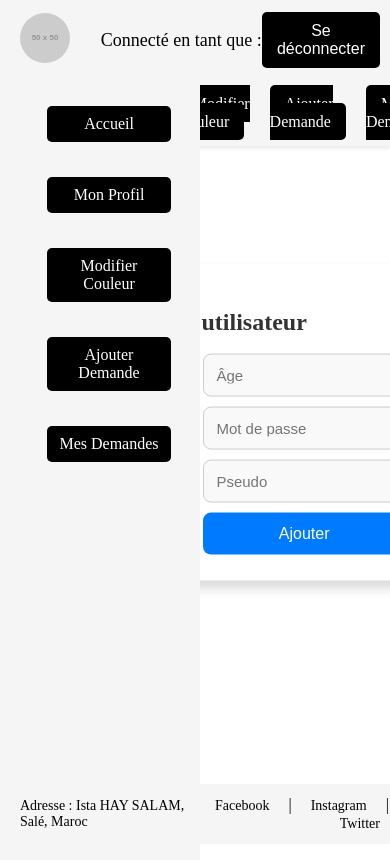
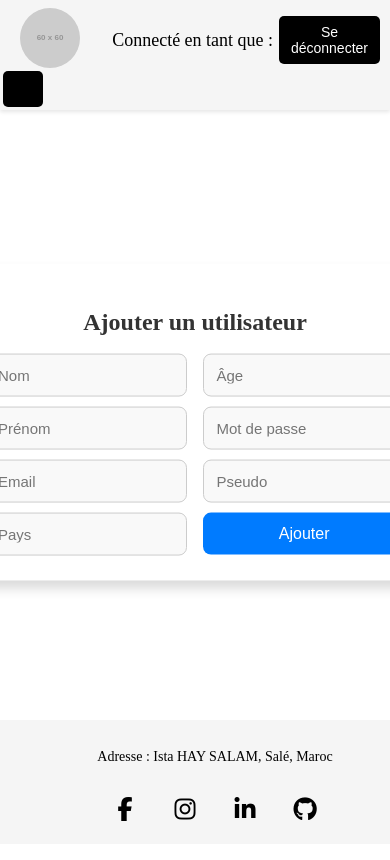
Before and after one commit to MimounaSrif/MyReactMiniProject, a React (Create React App) app: page /Accueil/add-user in a window 390 px wide. Shown: the top 860 px of the page. Built offline with nearby package versions, Linux system fonts and the light colour scheme.

Commit message:
la modification de layout pour qu'il soit en responsive designe

```diff
--- a/package.json
+++ b/package.json
@@ -3,6 +3,7 @@
   "version": "0.1.0",
   "private": true,
   "dependencies": {
+    "@fortawesome/fontawesome-free": "^6.7.2",
     "@fortawesome/free-solid-svg-icons": "^6.7.2",
     "@fortawesome/react-fontawesome": "^0.2.2",
     "@reduxjs/toolkit": "^2.5.0",
--- a/src/components/login.js
+++ b/src/components/login.js
@@ -3,6 +3,8 @@ import { useDispatch } from 'react-redux';
 import axios from 'axios';
 import { useNavigate } from 'react-router-dom';
 import { setUser } from '../redux/store';
+import { FontAwesomeIcon } from '@fortawesome/react-fontawesome';
+import { faEye, faEyeSlash } from '@fortawesome/free-solid-svg-icons';
 
 const Login = () => {
   const [username, setUsername] = useState('');
@@ -10,6 +12,7 @@ const Login = () => {
   const [error, setError] = useState([]);
   const [attempts, setAttempts] = useState(0);
   const [isDisabled, setIsDisabled] = useState(false);
+  const [showPassword, setShowPassword] = useState(false); // État pour gérer la visibilité du mot de passe
   const dispatch = useDispatch();
   const navigate = useNavigate();
 
@@ -41,6 +44,10 @@ const Login = () => {
     }
   };
 
+  const togglePasswordVisibility = () => {
+    setShowPassword(!showPassword);
+  };
+
   return (
     <div className="container">
       {/* Panneau gauche */}
@@ -61,14 +68,21 @@ const Login = () => {
             disabled={isDisabled}
             required
           />
+          <div className="password-container">
             <input
-            type="password"
+              type={showPassword ? 'text' : 'password'}
               placeholder="Mot de passe"
               value={password}
               onChange={(e) => setPassword(e.target.value)}
               disabled={isDisabled}
               required
             />
+            <FontAwesomeIcon
+              icon={showPassword ? faEyeSlash : faEye}
+              className="eye-icon"
+              onClick={togglePasswordVisibility}
+            />
+          </div>
           <button type="button" onClick={handleLogin} disabled={isDisabled}>
             Se connecter
           </button>
@@ -152,6 +166,17 @@ const Login = () => {
         .clean-link:hover {
           text-decoration: none;
         }
+        .password-container {
+          position: relative;
+        }
+        .eye-icon {
+          position: absolute;
+          right: 10px;
+          top: 50%;
+          transform: translateY(-50%);
+          cursor: pointer;
+          color: #6a11cb;
+        }
 
         /* Media Queries pour les écrans plus larges */
         @media (min-width: 768px) {
--- a/src/layout/FooterSection.js
+++ b/src/layout/FooterSection.js
@@ -1,79 +1,131 @@
-import React from 'react';
+import React, { useState, useEffect } from 'react';
+import '@fortawesome/fontawesome-free/css/all.min.css';
 
 const FooterSection = () => {
+    const [isMobile, setIsMobile] = useState(false);
+
+    useEffect(() => {
+        const handleResize = () => {
+            setIsMobile(window.innerWidth <= 768);
+        };
+        handleResize();
+        window.addEventListener('resize', handleResize);
+        return () => window.removeEventListener('resize', handleResize);
+    }, []);
+
     return (
-        <footer style={footerContainerStyle}>
-            <div style={footerUserInfoStyle}>
+        <footer style={{
+            ...footerContainerStyle,
+            flexDirection: isMobile ? 'column' : 'row',
+            height: isMobile ? 'auto' : '60px',
+            padding: isMobile ? '15px 20px' : '0 20px'
+        }}>
+            <div style={{
+                ...footerUserInfoStyle,
+                textAlign: isMobile ? 'center' : 'left',
+                marginBottom: isMobile ? '10px' : '0'
+            }}>
                 <p>Adresse : Ista HAY SALAM, Salé, Maroc</p>
             </div>
-            <div style={footerButtonContainerStyle}>
-                <a href="https://facebook.com" target="_blank" rel="noopener noreferrer" style={footerLinkStyle}>Facebook</a>
-                <span style={separatorStyle}> | </span>
-                <a href="https://instagram.com" target="_blank" rel="noopener noreferrer" style={footerLinkStyle}>Instagram</a>
-                <span style={separatorStyle}> | </span>
-                <a href="https://twitter.com" target="_blank" rel="noopener noreferrer" style={footerLinkStyle}>Twitter</a>
+
+            <div style={{
+                ...footerButtonContainerStyle,
+                textAlign: 'center',
+                paddingRight: isMobile ? '0' : '20px'
+            }}>
+                {/* Icône Facebook */}
+                <a
+                    href="https://web.facebook.com/profile.php?id=100075918195926"
+                    target="_blank"
+                    rel="noopener noreferrer"
+                    style={footerLinkStyle}
+                    aria-label="Facebook"
+                >
+                    <i className="fab fa-facebook-f" style={iconStyle}></i>
+                </a>
+
+                {/* Icône Instagram */}
+                <a
+                    href="https://www.instagram.com/srifmimouna/?next=%2F&hl=fr"
+                    target="_blank"
+                    rel="noopener noreferrer"
+                    style={footerLinkStyle}
+                    aria-label="Instagram"
+                >
+                    <i className="fab fa-instagram" style={iconStyle}></i>
+                </a>
+
+                {/* Icône LinkedIn */}
+                <a
+                    href="https://linkedin.com"
+                    target="_blank"
+                    rel="noopener noreferrer"
+                    style={footerLinkStyle}
+                    aria-label="LinkedIn"
+                >
+                    <i className="fab fa-linkedin-in" style={iconStyle}></i>
+                </a>
+
+                {/* Icône GitHub */}
+                <a
+                    href="https://github.com/MimounaSrif"
+                    target="_blank"
+                    rel="noopener noreferrer"
+                    style={footerLinkStyle}
+                    aria-label="GitHub"
+                >
+                    <i className="fab fa-github" style={iconStyle}></i>
+                </a>
             </div>
         </footer>
     );
 };
 
-// Styles du footer
+// Styles communs
 const footerContainerStyle = {
     display: 'flex',
     alignItems: 'center',
     justifyContent: 'space-between',
     width: '100%',
-    height: '60px',
-    padding: '0 20px',
     backgroundColor: '#f5f5f5',
     color: '#000000',
     position: 'fixed',
     bottom: 0,
     left: 0,
     zIndex: 1000,
+    transition: 'all 0.3s ease'
 };
 
 const footerUserInfoStyle = {
     flex: 1,
-    textAlign: 'left',
-    fontSize: '14px',
+    fontSize: '14px'
 };
 
 const footerButtonContainerStyle = {
     flex: 1,
-    textAlign: 'right',
-    paddingRight: '20px',
+    display: 'flex',
+    justifyContent: 'flex-end',
+    gap: '20px'
 };
 
 const footerLinkStyle = {
     color: '#000000',
     textDecoration: 'none',
-    fontSize: '14px',
-    padding: '0 10px',
-    transition: 'color 0.3s ease',
+    transition: 'color 0.3s ease'
 };
 
-const separatorStyle = {
-    color: '#000000',
-    padding: '0 5px',
+const iconStyle = {
+    fontSize: '24px',
+    width: '40px',
+    height: '40px',
+    display: 'flex',
+    alignItems: 'center',
+    justifyContent: 'center',
+    borderRadius: '50%',
+    transition: 'all 0.3s ease',
+    ':hover': {
+        backgroundColor: '#00000015'
+    }
 };
 
-// Media Queries pour les petits écrans
-const mediaQueries = `
-    @media (max-width: 768px) {
-        .footerContainerStyle {
-            flexDirection: column; /* Empiler les éléments verticalement */
-            height: auto; /* Hauteur automatique */
-            padding: '10px 20px'; /* Réduire le padding */
-        }
-        .footerUserInfoStyle, .footerButtonContainerStyle {
-            textAlign: center; /* Centrer le texte */
-            marginBottom: 10px; /* Espace entre les éléments */
-        }
-        .footerButtonContainerStyle {
-            paddingRight: 0; /* Supprimer le padding à droite */
-        }
-    }
-`;
-
 export default FooterSection;
--- a/src/layout/HeaderSection.js
+++ b/src/layout/HeaderSection.js
@@ -5,7 +5,7 @@ import { clearUser } from '../redux/store';
 
 const HeaderSection = () => {
     const user = useSelector((state) => state.user);
-    const couleurPreferee = useSelector((state) => state.user?.couleur) || '#000000'; // Couleur noire par défaut
+    const couleurPreferee = useSelector((state) => state.user?.couleur) || '#000000';
     const dispatch = useDispatch();
     const navigate = useNavigate();
 
@@ -18,14 +18,14 @@ const HeaderSection = () => {
         <header style={headerContainerStyle}>
             <div style={logoStyle}>
                 <img
-                    src={user?.avatar || 'https://via.placeholder.com/50'}
+                    src={user?.avatar || 'https://via.placeholder.com/60'}
                     alt="Avatar utilisateur"
                     style={logoImageStyle}
                 />
             </div>
             {user && (
                 <div style={userInfoStyle}>
-                    <p>Connecté en tant que : {user.prenom} {user.nom}</p>
+                    <p>Connecté en tant que : <strong>{user.prenom} {user.nom}</strong></p>
                 </div>
             )}
             <div style={buttonContainerStyle}>
@@ -50,7 +50,7 @@ const headerContainerStyle = {
     position: 'fixed',
     top: 0,
     left: 0,
-    zIndex: 1000,
+    zIndex: 1001,
 };
 
 const logoStyle = {
@@ -58,9 +58,10 @@ const logoStyle = {
 };
 
 const logoImageStyle = {
-    height: '50px',
-    borderRadius: '50%', // Rend l'avatar rond
-    objectFit: 'cover', // Ajuste bien l'image
+    height: '60px',
+    width: '60px',
+    borderRadius: '50%',
+    objectFit: 'cover',
 };
 
 const userInfoStyle = {
@@ -79,28 +80,10 @@ const logoutButtonStyle = {
     color: '#ffffff',
     border: 'none',
     borderRadius: '5px',
-    padding: '10px 15px',
+    padding: '8px 12px',
     cursor: 'pointer',
-    fontSize: '16px',
+    fontSize: '14px',
     transition: 'background-color 0.3s ease',
 };
 
-// Media Queries pour les petits écrans
-const mediaQueries = `
-    @media (max-width: 768px) {
-        .headerContainerStyle {
-            flexDirection: column; /* Empiler les éléments verticalement */
-            height: auto; /* Hauteur automatique */
-            padding: '10px 20px'; /* Réduire le padding */
-        }
-        .logoStyle, .userInfoStyle, .buttonContainerStyle {
-            textAlign: center; /* Centrer le texte */
-            marginBottom: 10px; /* Espace entre les éléments */
-        }
-        .buttonContainerStyle {
-            paddingRight: 0; /* Supprimer le padding à droite */
-        }
-    }
-`;
-
 export default HeaderSection;
--- a/src/layout/Index.js
+++ b/src/layout/Index.js
@@ -1,43 +1,67 @@
-import React from 'react';
+import React, { useState, useEffect } from 'react';
 import { Link } from 'react-router-dom';
 import { useSelector } from 'react-redux';
+import { FontAwesomeIcon } from '@fortawesome/react-fontawesome';
+import { faBars, faTimes } from '@fortawesome/free-solid-svg-icons';
 
 const Index = () => {
     const user = useSelector((state) => state.user);
-    const couleurPreferee = user?.couleur || '#000000'; // Couleur noire par défaut
+    const couleurPreferee = user?.couleur || '#000000';
+    const [isMenuOpen, setIsMenuOpen] = useState(false);
+    const [isMobile, setIsMobile] = useState(window.innerWidth <= 768);
+
+    useEffect(() => {
+        const handleResize = () => setIsMobile(window.innerWidth <= 768);
+        window.addEventListener('resize', handleResize);
+        return () => window.removeEventListener('resize', handleResize);
+    }, []);
+
+    const toggleMenu = () => setIsMenuOpen(!isMenuOpen);
 
     return (
-        <nav style={sideNavStyle}>
-            <ul style={navListStyle}>
-                <li style={navItemStyle}><Link to="/Accueil" style={{ ...linkStyle, backgroundColor: couleurPreferee, color: '#ffffff' }}>Accueil</Link></li>
-                <li style={navItemStyle}><Link to="/Accueil/profile" style={{ ...linkStyle, backgroundColor: couleurPreferee, color: '#ffffff' }}>Mon Profil</Link></li>
-                <li style={navItemStyle}><Link to="/Accueil/color" style={{ ...linkStyle, backgroundColor: couleurPreferee, color: '#ffffff' }}>Modifier Couleur</Link></li>
+        <>
+            {isMobile && (
+                <button onClick={toggleMenu} style={{ ...hamburgerButtonStyle, backgroundColor: couleurPreferee }}>
+                    <FontAwesomeIcon icon={isMenuOpen ? faTimes : faBars} size="lg" />
+                </button>
+            )}
 
-                {!user?.admin && (
-                    <>
-                        <li style={navItemStyle}><Link to="/Accueil/add-request" style={{ ...linkStyle, backgroundColor: couleurPreferee, color: '#ffffff' }}>Ajouter Demande</Link></li>
-                        <li style={navItemStyle}><Link to="/Accueil/my-requests" style={{ ...linkStyle, backgroundColor: couleurPreferee, color: '#ffffff' }}>Mes Demandes</Link></li>
-                    </>
-                )}
-
-                {user?.admin && (
-                    <>
-                        <li style={navItemStyle}><Link to="/Accueil/users" style={{ ...linkStyle, backgroundColor: couleurPreferee, color: '#ffffff' }}>Liste Utilisateurs</Link></li>
-                        <li style={navItemStyle}><Link to="/Accueil/add-user" style={{ ...linkStyle, backgroundColor: couleurPreferee, color: '#ffffff' }}>Ajouter Utilisateur</Link></li>
-                        <li style={navItemStyle}><Link to="/Accueil/my-requests" style={{ ...linkStyle, backgroundColor: couleurPreferee, color: '#ffffff' }}> Demandes</Link></li>
-                    </>
-                )}
-            </ul>
-        </nav>
+            <nav style={{
+                ...sideNavStyle,
+                transform: isMobile ? (isMenuOpen ? 'translateX(0)' : 'translateX(-100%)') : 'translateX(0)',
+                width: isMobile ? '100%' : '200px',
+            }}>
+                <ul style={{ ...navListStyle, marginTop: '-4px' }}>
+                    {[
+                        { to: "/Accueil", text: "Accueil" },
+                        { to: "/Accueil/profile", text: "Mon Profil" },
+                        { to: "/Accueil/color", text: "Modifier Couleur" },
+                        ...(!user?.admin ? [
+                            { to: "/Accueil/add-request", text: "Ajouter Demande" },
+                            { to: "/Accueil/my-requests", text: "Mes Demandes" }
+                        ] : []),
+                        ...(user?.admin ? [
+                            { to: "/Accueil/users", text: "Liste Utilisateurs" },
+                            { to: "/Accueil/add-user", text: "Ajouter Utilisateur" },
+                            { to: "/Accueil/my-requests", text: "Demandes" }
+                        ] : [])
+                    ].map((item, index) => (
+                        <li key={index} style={navItemStyle}>
+                            <Link to={item.to} style={{ ...linkStyle, backgroundColor: couleurPreferee }} onClick={() => isMobile && toggleMenu()}>
+                                {item.text}
+                            </Link>
+                        </li>
+                    ))}
+                </ul>
+            </nav>
+        </>
     );
 };
 
-// Styles pour la navigation latérale
 const sideNavStyle = {
     position: 'fixed',
     top: '80px',
     left: 0,
-    width: '200px',
     height: 'calc(100vh - 80px)',
     backgroundColor: '#f5f5f5',
     padding: '20px 0',
@@ -46,32 +70,51 @@ const sideNavStyle = {
     display: 'flex',
     flexDirection: 'column',
     alignItems: 'center',
+    justifyContent: 'flex-start',
+    transition: 'transform 0.3s ease, width 0.3s ease',
 };
 
 const navListStyle = {
     listStyle: 'none',
-    padding: 3,
-    marginTop: 3,
+    padding: 5,
     display: 'flex',
     flexDirection: 'column',
     alignItems: 'center',
-    gap: '35px',
+    justifyContent: 'flex-start',
+    gap: '9px',
     flex: 1,
+    overflowY: 'auto',
+    maxHeight: 'calc(100vh - 100px)',
 };
 
 const navItemStyle = {
-    width: '80%',
+    width: '100%',
+    display: 'flex',
+    justifyContent: 'center',
 };
 
 const linkStyle = {
     textDecoration: 'none',
-    padding: '9px',
-    borderRadius: '5px',
-    width: '100%',
+    padding: '14px',
+    borderRadius: '12px',
+    width: '80%',
     textAlign: 'center',
     display: 'block',
+    color: '#ffffff',
     transition: 'background-color 0.3s ease',
+};
 
+const hamburgerButtonStyle = {
+    position: 'fixed',
+    top: '71px',
+    left: '3px',
+    zIndex: 1001,
+    border: 'none',
+    borderRadius: '5px',
+    padding: '10px 13px',
+    cursor: 'pointer',
+    fontSize: '13px',
+    transition: 'background-color 0.3s ease',
 };
 
 export default Index;
--- a/src/layout/Layout.js
+++ b/src/layout/Layout.js
@@ -11,7 +11,6 @@ const Layout = () => {
 
     useEffect(() => {
         document.body.style.backgroundColor = couleurPreferee || '#ffffff';
-        // Éviter la barre de défilement horizontale
         document.body.style.overflowX = 'hidden';
     }, [couleurPreferee]);
 
@@ -37,32 +36,32 @@ const layoutStyle = {
     display: 'flex',
     flexDirection: 'column',
     minHeight: '100vh',
-    overflowX: 'hidden', // S'assure qu'il n'y ait pas de débordement horizontal
-    margin: 0, // Enlever toute marge de base
+    overflowX: 'hidden',
+    margin: 0,
 };
 
 const navWrapperStyle = {
     display: 'flex',
-    flexDirection: 'column', // Par défaut, empiler les éléments verticalement
+    flexDirection: 'column',
     width: '100%',
     boxSizing: 'border-box',
     paddingTop: '6px',
 };
 
 const mainContentWrapperStyle = {
-    flex: 1, // L'espace restant entre la navigation et le footer
+    flex: 1,
     display: 'flex',
     flexDirection: 'column',
     padding: '20px',
-    marginTop: '80px', // Compense la hauteur du header si nécessaire
-    marginBottom: '80px', // Ajoute de l'espace pour le footer
+    marginTop: '80px',
+    marginBottom: '80px',
     overflowY: 'auto',
     width: '100%',
     boxSizing: 'border-box',
 };
 
 const contentStyle = {
-    flex: 1, // Prend l'espace restant disponible
+    flex: 1,
     padding: '20px',
     width: '100%',
     maxWidth: '100%',
@@ -71,14 +70,39 @@ const contentStyle = {
     boxSizing: 'border-box',
 };
 
-// Media Queries pour les écrans plus larges
+// Media Queries
 const mediaQueries = `
-    @media (min-width: 768px) {
+    @media (max-width: 768px) {
         .navWrapperStyle {
-            flexDirection: row; /* Les éléments sont côte à côte sur les grands écrans */
+            flexDirection: column; /* Empiler les éléments verticalement */
         }
         .mainContentWrapperStyle {
-            marginTop: 0; /* Réinitialiser la marge pour les grands écrans */
+            marginTop: 60px; /* Réduire la marge pour les petits écrans */
+            marginBottom: 60px;
+            padding: 10px; /* Réduire le padding */
+        }
+        .contentStyle {
+            padding: 10px; /* Réduire le padding */
+        }
+    }
+
+    @media (min-width: 769px) and (max-width: 1024px) {
+        .navWrapperStyle {
+            flexDirection: row; /* Les éléments sont côte à côte sur les tablettes */
+        }
+        .mainContentWrapperStyle {
+            marginTop: 80px; /* Ajuster la marge pour les tablettes */
+            marginBottom: 80px;
+        }
+    }
+
+    @media (min-width: 1025px) {
+        .navWrapperStyle {
+            flexDirection: row; /* Les éléments sont côte à côte sur les ordinateurs */
+        }
+        .mainContentWrapperStyle {
+            marginTop: 100px; /* Ajuster la marge pour les grands écrans */
+            marginBottom: 100px;
         }
     }
 `;
--- a/src/layout/NavigationBar.js
+++ b/src/layout/NavigationBar.js
@@ -7,28 +7,31 @@ const NavigationBar = () => {
     const couleurPreferee = user?.couleur || '#000000';
 
     return (
+        <>
+            <style>{mediaStyles}</style>
             <nav style={navBarStyle}>
                 <ul style={navListStyle}>
-                <li style={navItemStyle}><Link to="/Accueil" style={{ ...linkStyle, backgroundColor: couleurPreferee }}>Accueil</Link></li>
-                <li style={navItemStyle}><Link to="/Accueil/profile" style={{ ...linkStyle, backgroundColor: couleurPreferee }}>Mon Profil</Link></li>
-                <li style={navItemStyle}><Link to="/Accueil/color" style={{ ...linkStyle, backgroundColor: couleurPreferee }}>Modifier Couleur</Link></li>
+                    <li style={navItemStyle} className="nav-link"><Link to="/Accueil" style={{ ...linkStyle, backgroundColor: couleurPreferee }}>Accueil</Link></li>
+                    <li style={navItemStyle} className="nav-link"><Link to="/Accueil/profile" style={{ ...linkStyle, backgroundColor: couleurPreferee }}>Mon Profil</Link></li>
+                    <li style={navItemStyle} className="nav-link"><Link to="/Accueil/color" style={{ ...linkStyle, backgroundColor: couleurPreferee }}>Modifier Couleur</Link></li>
 
                     {!user?.admin && (
                         <>
-                        <li style={navItemStyle}><Link to="/Accueil/add-request" style={{ ...linkStyle, backgroundColor: couleurPreferee }}>Ajouter Demande</Link></li>
-                        <li style={navItemStyle}><Link to="/Accueil/my-requests" style={{ ...linkStyle, backgroundColor: couleurPreferee }}>Mes Demandes</Link></li>
+                            <li style={navItemStyle} className="nav-link"><Link to="/Accueil/add-request" style={{ ...linkStyle, backgroundColor: couleurPreferee }}>Ajouter Demande</Link></li>
+                            <li style={navItemStyle} className="nav-link"><Link to="/Accueil/my-requests" style={{ ...linkStyle, backgroundColor: couleurPreferee }}>Mes Demandes</Link></li>
                         </>
                     )}
 
                     {user?.admin && (
                         <>
-                        <li style={navItemStyle}><Link to="/Accueil/users" style={{ ...linkStyle, backgroundColor: couleurPreferee }}>Liste Utilisateurs</Link></li>
-                        <li style={navItemStyle}><Link to="/Accueil/add-user" style={{ ...linkStyle, backgroundColor: couleurPreferee }}>Ajouter Utilisateur</Link></li>
-                        <li style={navItemStyle}><Link to="/Accueil/my-requests" style={{ ...linkStyle, backgroundColor: couleurPreferee }}> Demandes</Link></li>
+                            <li style={navItemStyle} className="nav-link"><Link to="/Accueil/users" style={{ ...linkStyle, backgroundColor: couleurPreferee }}>Liste Utilisateurs</Link></li>
+                            <li style={navItemStyle} className="nav-link"><Link to="/Accueil/add-user" style={{ ...linkStyle, backgroundColor: couleurPreferee }}>Ajouter Utilisateur</Link></li>
+                            <li style={navItemStyle} className="nav-link"><Link to="/Accueil/my-requests" style={{ ...linkStyle, backgroundColor: couleurPreferee }}>Demandes</Link></li>
                         </>
                     )}
                 </ul>
             </nav>
+        </>
     );
 };
 
@@ -65,4 +68,12 @@ const linkStyle = {
     transition: 'background-color 0.3s ease',
 };
 
+const mediaStyles = `
+    @media (max-width: 768px) {
+        .nav-link {
+            display: none;
+        }
+    }
+`;
+
 export default NavigationBar;
```
Also changed, not shown: 1 other file (tests, documents, lock files or other folders). Lines whose indentation alone changed are shown as unchanged.
